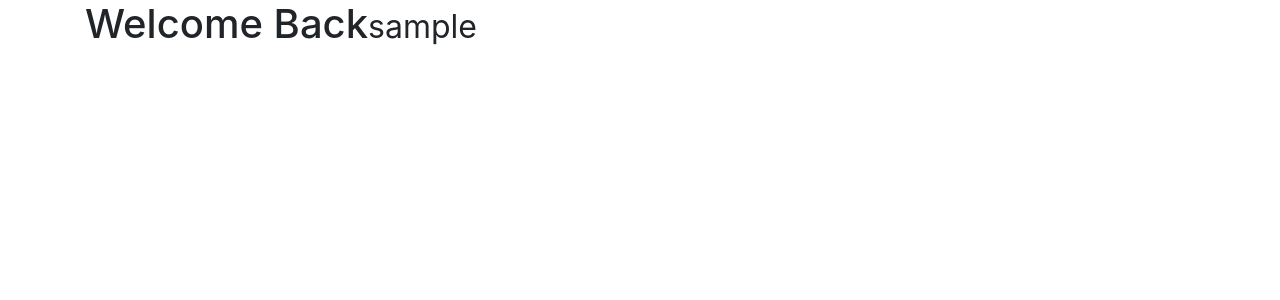
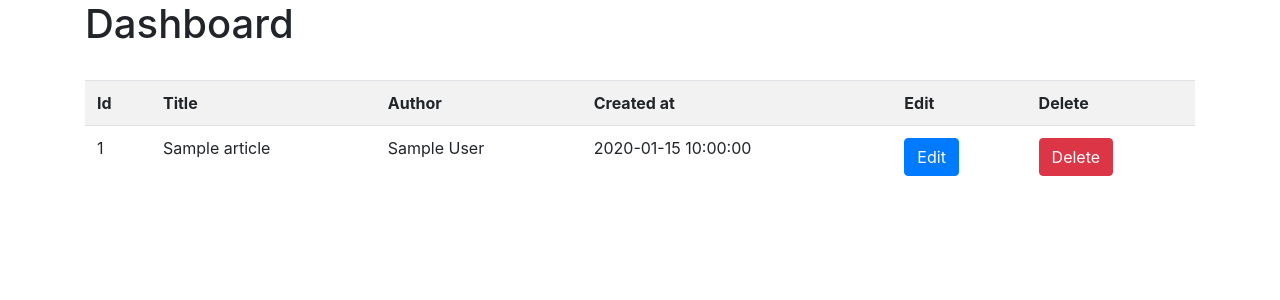
Before and after one commit to atchyutn/python-flask-blog, a Flask app: page /dashboard in a window 1280 px wide. Shown: the part 56-356 px from the top of the page. Run offline with Flask 2, Linux system fonts and the light colour scheme; the visitor is signed in with stand-in values (Sample User, id 1); tables that the repository leaves empty or names only in its code hold one stand-in row (values such as "Sample post"); some libraries are stand-ins or nearby versions.

Commit message:
Loaded dashboard page with all articles

```diff
--- a/app.py
+++ b/app.py
@@ -141,8 +141,8 @@ class ArticlesForm(Form):
 def add_article():
     form = ArticlesForm(request.form)
     if request.method == 'POST' and form.validate():
-        title = form.title
-        body = form.body
+        title = form.title.data
+        body = form.body.data
         #create cursor
         cur = mysql.connection.cursor()
 
@@ -175,7 +175,21 @@ def article(id):
 @app.route('/dashboard')
 @login_required
 def dashboard():
-    return render_template('dashboard.html')
+
+    #create cursor
+    cur = mysql.connection.cursor()
+
+    #Execute to get articles
+    result = cur.execute("SELECT * FROM articles")
+
+    if result > 0:
+        articles =cur.fetchall()
+        return render_template('dashboard.html', articles=articles)
+
+        #close connection
+        cur.close()
+    else:
+        return render_template('dashboard.html')
 
 if __name__ == "__main__":
     app.secret_key = 'secret123'
--- a/templates/articles.html
+++ b/templates/articles.html
@@ -4,6 +4,7 @@
 
     <h1>Articles</h1>
     <a href="/add_article" class="btn btn-success">Add Article</a>
+    <hr>
     <ul class="list-group">
         {% for article in articles %}
             <li class="list-group-item"><a href="articles/{{article.id}}">{{article.title}}</a></li>
--- a/templates/dashboard.html
+++ b/templates/dashboard.html
@@ -2,6 +2,51 @@
 
 {% block body %}
 
-<h1>Welcome Back<small>{{session.username}}</small></h1>
+<h1>Dashboard</h1>
+<br>
+<table class="table table-striped">
+    <tr>
+        <th>
+            Id
+        </th>
+        <th>
+            Title
+        </th>
+        <th>
+            Author
+        </th>
+        <th>
+            Created at
+        </th>
+        <th>
+            Edit
+        </th>
+        <th>
+            Delete
+        </th>
+    </tr>
+    {% for article in articles: %}
+        <tr>
+            <td>
+                {{article.id}}
+            </td>
+            <td>
+                {{article.title}}
+            </td>
+            <td>
+                {{article.author}}
+            </td>
+            <td>
+                {{article.created_date}}
+            </td>
+            <td>
+                <a href="/edit_article" class="btn btn-primary pull-right">Edit</a>
+            </td>
+            <td>
+                <a href="#" class="btn btn-danger">Delete</a>
+            </td>
+        </tr>
+    {% endfor %}
+</table>
 
 {% endblock %}
--- a/templates/register.html
+++ b/templates/register.html
@@ -2,7 +2,6 @@
 {% block body %}
 
     <h1>User Registration</h1>
-
     {% from "includes/_form_helper.html" import render_field %}
     <form method="POST" action="">
         <div class="form-group">
```
